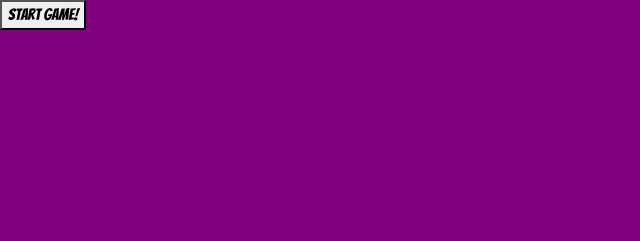
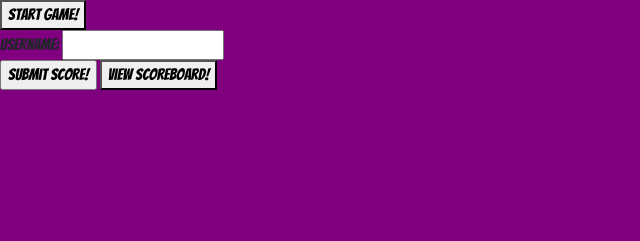
Before and after one commit to norman17/Netsnake, a Python web app: template server/templates/index.html in a window 1280 px wide. Shown: the part 559-800 px from the top of the page, without its empty margins (0-640 px from the left). Run offline with Jinja, Linux system fonts and the light colour scheme; the template is opened without the code that fills it, so the values that code supplies are empty; some libraries are stand-ins or nearby versions.

Commit message:
added buttons for submission of scores and username, however the buttons aren't totally working. Start game button works.

```diff
--- a/server/snake/snake.js
+++ b/server/snake/snake.js
@@ -151,7 +151,16 @@ class SnakeGame{
                 }
             }
         }
-
+        postScore() {
+            var xml = new XMLHttpRequest();
+            xml.onreadystatechange = function() {
+                if (xml.readyState == 4 && xml.status == 200) {
+                    callback(xml.responseText);
+                }
+            }
+            xmlHttp.open("GET", URL + '?score=' + this.score.toString(), false); //NEED TO FIND URL
+            xmlHttp.send(null);
+        }
     }
 
     function startGame() {
--- a/server/templates/index.html
+++ b/server/templates/index.html
@@ -33,5 +33,11 @@
     <script src="https://cdnjs.cloudflare.com/ajax/libs/popper.js/1.14.0/umd/popper.min.js" integrity="sha384-cs/chFZiN24E4KMATLdqdvsezGxaGsi4hLGOzlXwp5UZB1LY//20VyM2taTB4QvJ" crossorigin="anonymous"></script>
     <script src="https://stackpath.bootstrapcdn.com/bootstrap/4.1.0/js/bootstrap.min.js" integrity="sha384-uefMccjFJAIv6A+rW+L4AHf99KvxDjWSu1z9VI8SKNVmz4sk7buKt/6v9KI65qnm" crossorigin="anonymous"></script>
     <button onclick="startGame()">Start Game!</button>
+    <form action="/postscore"> <!THIS DOESN'T WORK>
+        username: <input type="text" name="username"><br>
+        <input type="submit" value="Submit Score!" onclick="SnakeGame.postScore()">
+    <form method="get" action="/scoreboard">
+        <button>View Scoreboard!</button>
+    </form>
 </body>
 </html>
```
Lines whose indentation alone changed are shown as unchanged.
